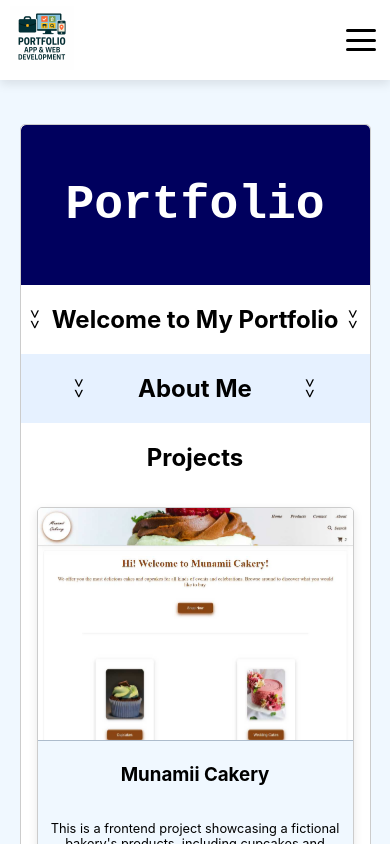
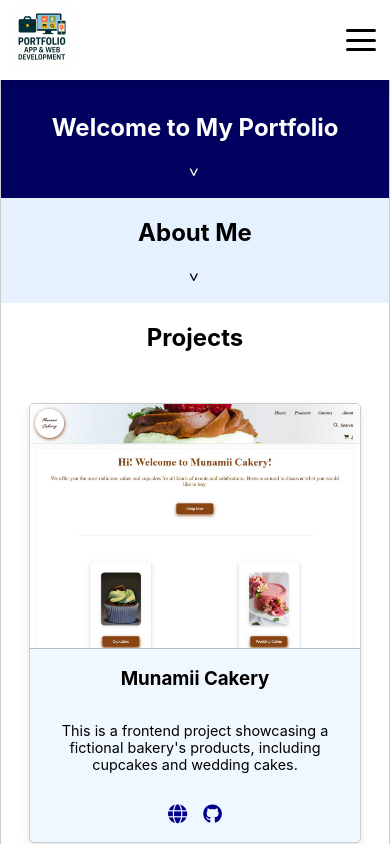
Before and after one commit to Patrick-B-L/portfolio, a React (Create React App) app: page / in a window 390 px wide. Shown: the top 844 px of the page. Built offline with nearby package versions, Linux system fonts and the light colour scheme.

Commit message:
Minor UI improvements on small devices

```diff
--- a/src/App.css
+++ b/src/App.css
@@ -72,5 +72,6 @@ h1 {
 @media (max-width: 600px) {
   .container {
     position: relative;
+    width: 100%;;
   }
 }
--- a/src/components/AboutMe.jsx
+++ b/src/components/AboutMe.jsx
@@ -5,16 +5,16 @@ export default function AboutMe() {
   const [aboutMeOpen, setAboutMeOpen] = useState(false);
   const toggleAboutMe = () => setAboutMeOpen(!aboutMeOpen);
   return (
-    <div id='AboutMe' className='about-me-section' onClick={toggleAboutMe}>
+    <div id='AboutMe' className='about-me-section' onClick={toggleAboutMe} title={aboutMeOpen ? "Click To Minimize the Section" : "Click To Expand the Section"}>
       <div>
         <div className={`about-me-title ${aboutMeOpen ? "open" : ""}`} >
-          <div className={`about-me-title-arrows-left ${aboutMeOpen ? "open" : ""}`}>
+          {/* <div className={`about-me-title-arrows-left ${aboutMeOpen ? "open" : ""}`}>
             <span >&gt;</span>
             <span >&gt;</span>
-          </div>
+          </div> */}
           <h2>About Me</h2>
           <div className={`about-me-title-arrows-right ${aboutMeOpen ? "open" : ""}`}>
-            <span >&gt;</span>
+            {/* <span >&gt;</span> */}
             <span >&gt;</span>
           </div>
         </div>
@@ -22,7 +22,7 @@ export default function AboutMe() {
       <div className={`about-me-text ${aboutMeOpen ? "open" : ""}`}>
         <div className='about-me-text-content'>
           <p>
-            I am a software developer with a passion for creating efficient and scalable applications. I have experience in various programming languages and frameworks, and I enjoy solving complex problems through code. In my free time, I like to stay updated with the latest trends in technology.
+            I am a software developer with experience in various programming languages and frameworks, and I enjoy solving complex problems through code. In my free time, I like to stay updated with the latest trends in technology.
           </p>
         </div>
       </div>
--- a/src/components/HeroSection.jsx
+++ b/src/components/HeroSection.jsx
@@ -6,7 +6,7 @@ export default function HeroSection() {
   const toggleHeroSection = () => setHeroSectionOpen(!heroSectionOpen);
 
   return (
-    <section className='hero-section' id='HeroSection'>
+    <section className='hero-section' id='HeroSection' title={heroSectionOpen ? "Click To Minimize the Section" : "Click To Expand the Section"} onClick={toggleHeroSection}>
       <div className='hero-section-title'>
         <h1>Portfolio</h1>
       </div>
@@ -18,13 +18,11 @@ export default function HeroSection() {
         onClick={toggleHeroSection}
       >
         <div className={`hero-section-text-content ${heroSectionOpen ? "open" : ""}`}>
-          <div className={`hero-section-text-content-arrows-left ${heroSectionOpen ? "open" : ""}`}>
+          {/* <div className={`hero-section-text-content-arrows-left ${heroSectionOpen ? "open" : ""}`}>
             <span>&gt;</span>
-            <span>&gt;</span>
-          </div>
+          </div> */}
           <h2>Welcome to My Portfolio</h2>
           <div className={`hero-section-text-content-arrows-right ${heroSectionOpen ? "open" : ""}`}>
-            <span>&gt;</span>
             <span>&gt;</span>
           </div>
         </div>
--- a/src/styles/AboutMe.css
+++ b/src/styles/AboutMe.css
@@ -9,6 +9,7 @@
 }
 .about-me-title {
   display: flex;
+  flex-direction: column;
   width: 100%;
   justify-content: space-evenly;
   align-items: center;
@@ -23,9 +24,11 @@
 .about-me-title-arrows-right {
   rotate: 90deg;
   transition: rotate 0.3s ease-in-out;
+  margin-bottom: 1rem;
 }
 .about-me-title-arrows-right.open {
   rotate: -90deg;
+  margin-bottom: 0;
 }
 .about-me-text {
   display: none;
--- a/src/styles/HeroSection.css
+++ b/src/styles/HeroSection.css
@@ -58,6 +58,7 @@
 }
 .hero-section-text-content {
   display: flex;
+  flex-direction: column;
   align-items: center;
   justify-content: space-evenly;
   width: 100%;
@@ -66,19 +67,21 @@
   height: auto;
   transition: height 0.3s ease-in-out;
 }
-.hero-section-text-content-arrows-left {
+/* .hero-section-text-content-arrows-left {
   rotate: 90deg;
   transition: rotate 0.3s ease-in-out;
 }
 .hero-section-text-content-arrows-left.open {
   rotate: 270deg;
-}
+} */
 .hero-section-text-content-arrows-right {
   rotate: 90deg;
   transition: rotate 0.3s ease-in-out;
+  margin-bottom: 1rem;
 }
 .hero-section-text-content-arrows-right.open {
   rotate: -90deg;
+  margin-bottom: 0;
 }
 .hero-section-text-description {
   display: none;
@@ -93,3 +96,18 @@
   min-height: 10rem;
   width: 70%;
 }
+@media (max-width: 600px) {
+  .hero-section {
+    border-radius: 0;
+  }
+  .hero-section-title {
+    display: none;
+  }
+  .hero-section-text {
+    padding-top: 2rem;
+    background-color: var(--darkBlue-color);
+    color: var(--white-color);
+  }
+
+
+}
--- a/src/styles/Home.css
+++ b/src/styles/Home.css
@@ -10,3 +10,8 @@
   border-radius: 5px;
   box-sizing: border-box;
 }
+@media (max-width: 600px) {
+  .content {
+    margin: auto;
+  }
+}
--- a/src/styles/Projects.css
+++ b/src/styles/Projects.css
@@ -21,7 +21,7 @@
   height: 30rem;;
   border: 1px solid #ccc;
   border-radius: 5px;
-  margin: 1rem;
+  margin: 2rem;
   background-color: var(--lightBlue-color);
   overflow: hidden;
   box-shadow: 0px 4px 10px rgba(0, 0, 0, 0.1);
@@ -51,3 +51,31 @@
 .project-tile-links a:hover {
   transform: scale(1.25);
 }
+@media (max-width: 900px) {
+  .project-tiles-container ul li {
+    width: 85%;
+    max-width: 30rem;
+    height: auto;
+  }
+  .project-tiles-container ul li img {
+    height: auto;
+  }
+  .project-tiles-container ul li p {
+    font-size: 0.9rem;
+    height: auto;
+  }
+}
+@media (max-width: 600px) {
+  .project-tiles-container ul li {
+    width: 85%;
+    height: auto;
+    margin: 2rem 0rem;
+  }
+  .project-tiles-container ul li img {
+    height: auto;
+  }
+  .project-tiles-container ul li p {
+    font-size: 0.9rem;
+    height: auto;
+  }
+}
```
